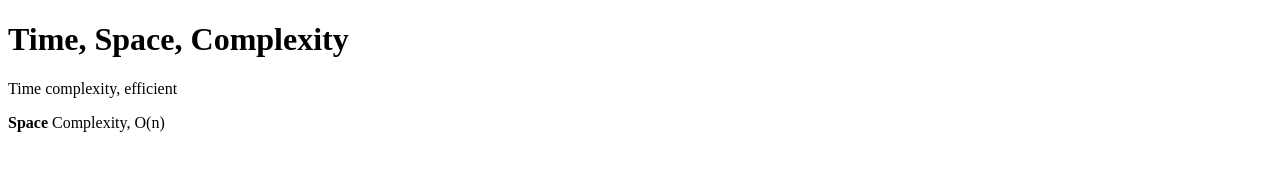
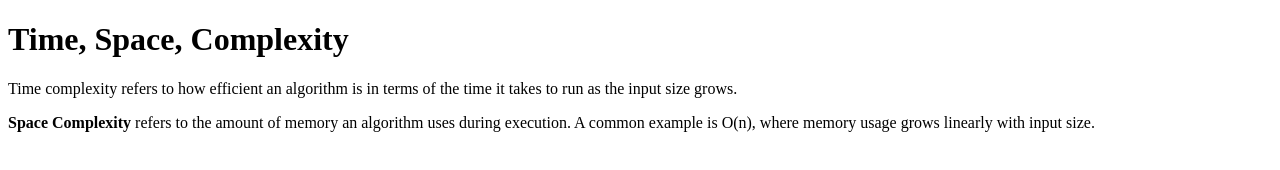
Before and after one commit to acciojob/time-and-space-complexity-Sandeepraina40, a website: page main.html in a window 1280 px wide. Drawn offline with Linux system fonts and the light colour scheme.

Commit message:
created a submission

```diff
--- a/main.html
+++ b/main.html
@@ -9,8 +9,8 @@
 <body>
 	<!-- the entire body must be written by student -->
 	<h1>Time, Space, Complexity</h1>
-	<p>Time complexity, efficient</p>
-	<p><b>Space</b> Complexity, O(n)</p>
+	<p>Time complexity refers to how efficient an algorithm is in terms of the time it takes to run as the input size grows.</p>
+	<p><b>Space Complexity</b> refers to the amount of memory an algorithm uses during execution. A common example is O(n), where memory usage grows linearly with input size.</p>
     <script type="text/javascript" src="./script.js">
 </script>
 
```
